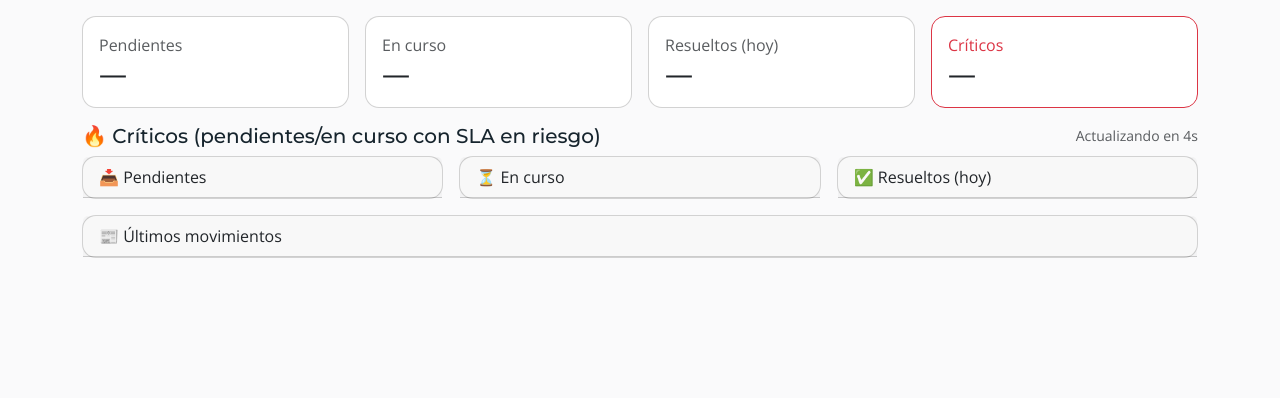
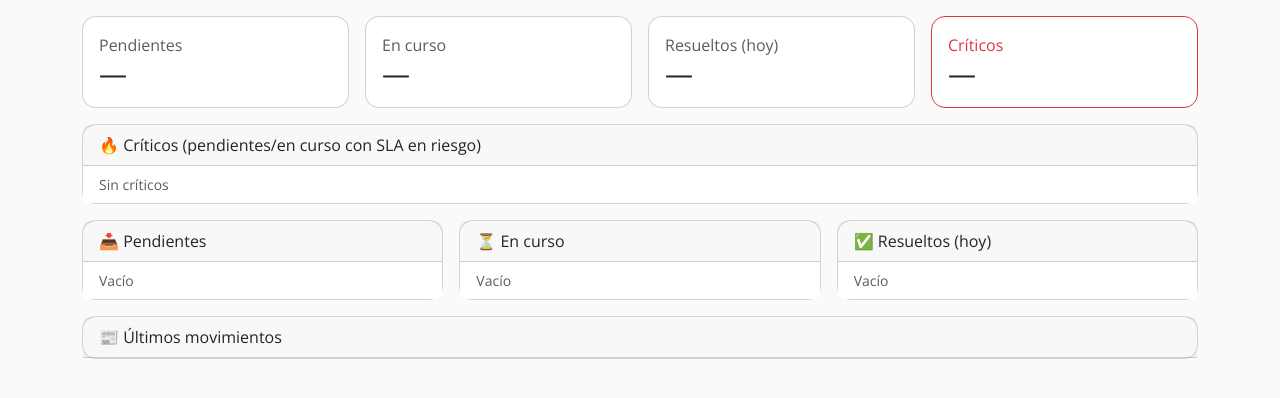
Before and after one commit to JPM2002/Hestia_MVP, a Python web app: template NittanyBusiness-main/V1/nittany-business/templates/dashboard_recepcion.html in a window 1280 px wide. Shown: the part 110-508 px from the top of the page. Run offline with Jinja, Linux system fonts and the light colour scheme; the template is opened without the code that fills it, so the values that code supplies are empty.

Commit message:
rolling back to see if it work now

```diff
--- a/NittanyBusiness-main/V1/nittany-business/templates/dashboard_recepcion.html
+++ b/NittanyBusiness-main/V1/nittany-business/templates/dashboard_recepcion.html
@@ -2,15 +2,6 @@
 {% block title %}Recepción — Dashboard{% endblock %}
 
 {% block content %}
-
-<style>
-  /* enable safe wrapping inside the two-column flex row */
-  .list-item-flex{ display:flex; justify-content:space-between; align-items:flex-start; gap:.5rem; }
-  .list-item-main{ min-width:0; } /* critical for wrapping within flex */
-  .list-item-detail{ white-space:normal; overflow-wrap:anywhere; word-break:break-word; }
-  .list-item-meta{ flex:0 0 auto; max-width:30%; } /* right column won’t steal space */
-</style>
-
 <header class="d-flex justify-content-between align-items-center mb-3">
   <h1 class="h4 mb-0">📟 Recepción</h1>
   <div class="d-flex gap-2">
@@ -48,14 +39,12 @@
 </div>
 
 <!-- Críticos -->
-<div class="d-flex justify-content-between align-items-center mb-2">
-  <h5 class="mb-0">🔥 Críticos (pendientes/en curso con SLA en riesgo)</h5>
-  <div class="d-flex align-items-center gap-2 small text-muted">
-    <span id="crit-timer">Actualizando en 10s</span>
-    <span id="crit-busy" class="spinner-border spinner-border-sm" hidden></span>
+<div class="card mb-3">
+  <div class="card-header py-2">
+    🔥 Críticos (pendientes/en curso con SLA en riesgo)
   </div>
+  <ul id="list-critical" class="list-group list-group-flush small"></ul>
 </div>
-
 
 <div class="row g-3">
   <!-- Pendientes -->
@@ -94,52 +83,6 @@
 {% endblock %}
 
 {% block scripts %}
-
-<script>
-(function () {
-  const EVERY = 10;           // seconds
-  let secs = EVERY;
-  const label = document.getElementById('crit-timer');
-  const busy  = document.getElementById('crit-busy');
-
-  async function refreshCriticos() {
-    try {
-      busy.hidden = false;
-
-      // 👇 Call your existing refresh function here.
-      // If you already reload *all* lists on a timer, swap for that:
-      if (window.loadCriticos) {
-        await window.loadCriticos();        // redraw only the critical list
-      } else if (window.refreshAll) {
-        await window.refreshAll();          // global poller for the dashboard
-      } else {
-        // no-op fallback
-        await new Promise(r => setTimeout(r, 300));
-      }
-
-    } finally {
-      busy.hidden = true;
-      secs = EVERY;
-      label.textContent = 'Actualizado';
-      setTimeout(() => { label.textContent = `Actualizando en ${secs}s`; }, 800);
-    }
-  }
-
-  setInterval(() => {
-    secs -= 1;
-    if (secs <= 0) {
-      refreshCriticos();
-    } else if (label) {
-      label.textContent = `Actualizando en ${secs}s`;
-    }
-  }, 1000);
-
-  // Optional: let your existing data fetch reset the timer after it finishes
-  window.resetCritTimer = () => { secs = EVERY; if (label) label.textContent = `Actualizando en ${secs}s`; };
-})();
-</script>
-
-
 <script>
 const el = {
   kpiPending:  document.getElementById('kpi-pending'),
@@ -165,24 +108,19 @@ function liTicket(t){
                    t.prioridad==='MEDIA'   ? 'text-bg-primary' : 'text-bg-secondary';
   const room = t.ubicacion ? ` · ${t.ubicacion}` : '';
   const sla  = t.is_critical ? `<span class="text-danger fw-semibold"> ⚠</span>` : '';
-
   return `<li class="list-group-item">
-    <div class="list-item-flex">
-      <div class="list-item-main">
-        <div>
-          <span class="badge ${priClass} me-1">${t.prioridad||'—'}</span>${t.area||'—'}${room}
-        </div>
-        <!-- WRAPS instead of truncates -->
-        <div class="text-muted list-item-detail">${t.detalle || ''}</div>
+    <div class="d-flex justify-content-between">
+      <div>
+        <div><span class="badge ${priClass} me-1">${t.prioridad||'—'}</span>${t.area}${room}</div>
+        <div class="text-muted text-truncate" style="max-width:70vw">${t.detalle||''}</div>
       </div>
-      <div class="text-end small text-muted list-item-meta">
-        ${t.estado||''}${sla}<br>
-        <span>${t.due_at ? ('Vence ' + t.due_at) : 'Sin SLA'}</span>
+      <div class="text-end small text-muted">
+        ${t.estado}${sla}<br>
+        <span>${t.due_at ? 'Vence ' + t.due_at : 'Sin SLA'}</span>
       </div>
     </div>
   </li>`;
 }
-
 
 function liFeed(x){
   const who = x.actor || 'sistema';
```
